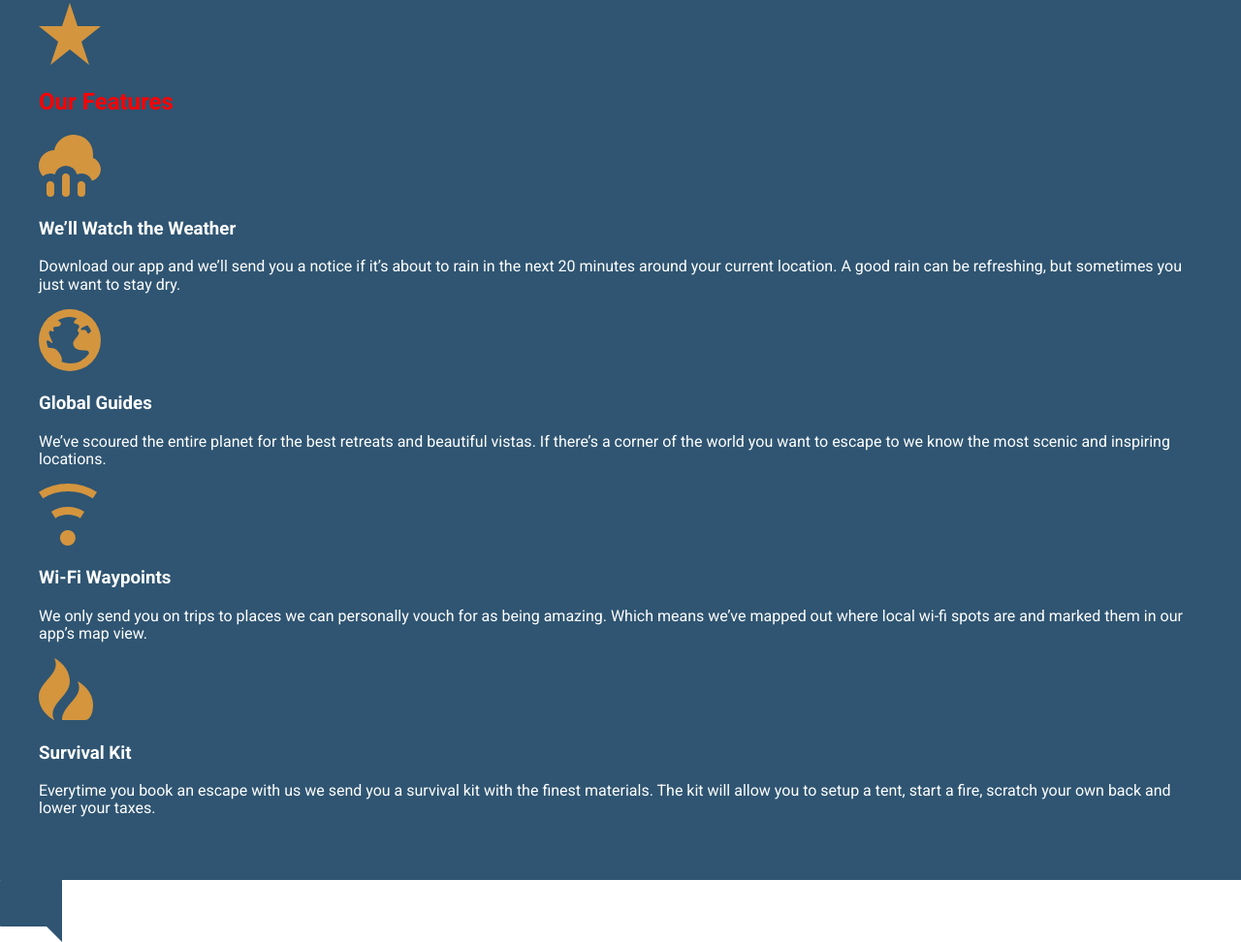
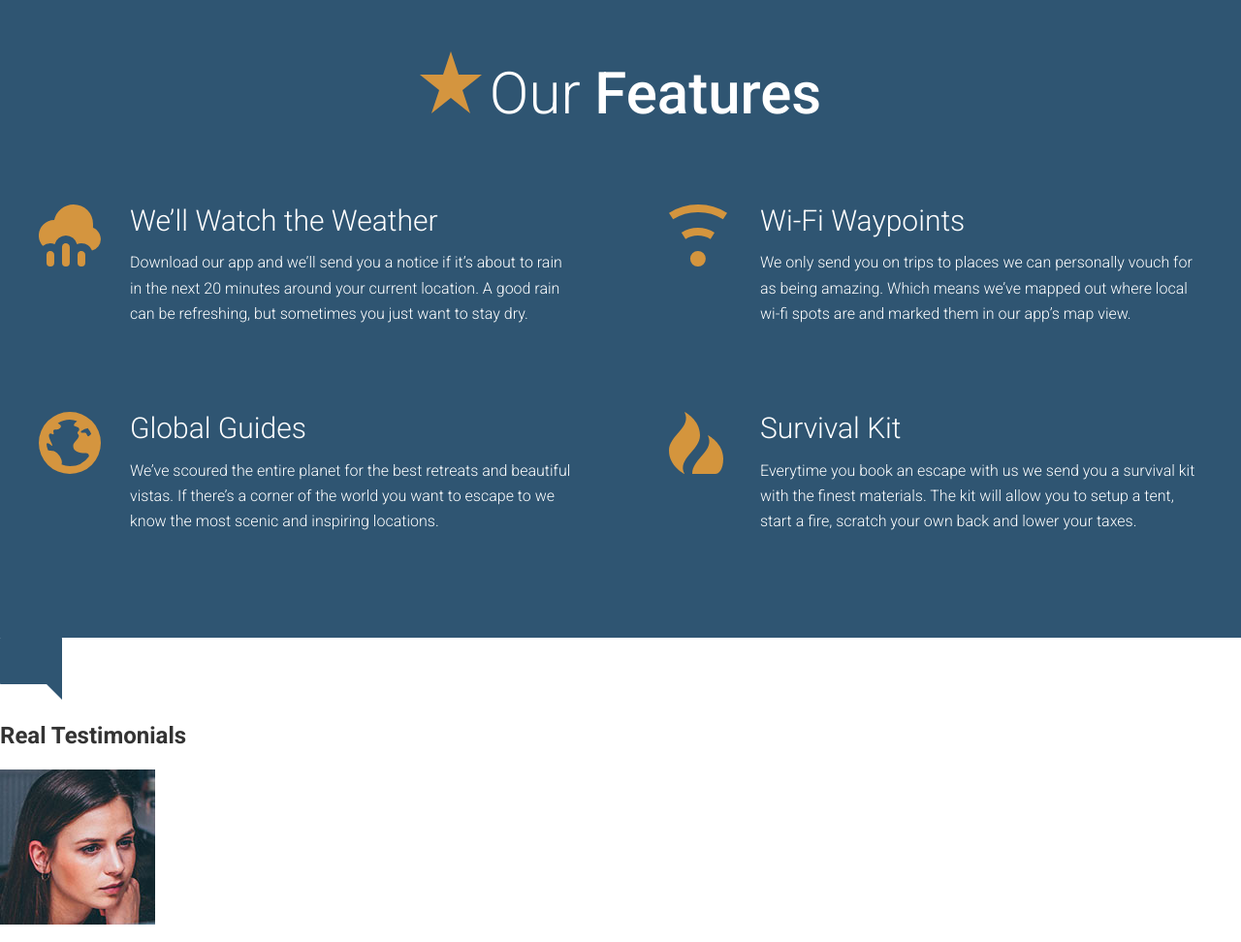
Before and after one commit to Git-A-Dmitry/web-travel, a website: page src/index.html in a window 1280 px wide. Shown: the part 2180-3152 px from the top of the page at 97% size. Drawn offline with nearby package versions, Linux system fonts and the light colour scheme; files that its build step writes are made by us from their sources.

Commit message:
feature elements

```diff
--- a/src/index.html
+++ b/src/index.html
@@ -77,20 +77,37 @@
 
     <div id="features" class="page-section page-section--blue">
       <div class="wrapper">
-        <img src="assets/images/icons/star.svg" />
-        <h2>Our Features</h2>
-        <img src="assets/images/icons/rain.svg" />
-        <h3>We&rsquo;ll Watch the Weather</h3>
-        <p>Download our app and we&rsquo;ll send you a notice if it&rsquo;s about to rain in the next 20 minutes around your current location. A good rain can be refreshing, but sometimes you just want to stay dry.</p>
-        <img src="assets/images/icons/globe.svg" />
-        <h3>Global Guides</h3>
-        <p>We&rsquo;ve scoured the entire planet for the best retreats and beautiful vistas. If there&rsquo;s a corner of the world you want to escape to we know the most scenic and inspiring locations.</p>
-        <img src="assets/images/icons/wifi.svg" />
-        <h3>Wi-Fi Waypoints</h3>
-        <p>We only send you on trips to places we can personally vouch for as being amazing. Which means we&rsquo;ve mapped out where local wi-fi spots are and marked them in our app&rsquo;s map view.</p>
-        <img src="assets/images/icons/fire.svg" />
-        <h3>Survival Kit</h3>
-        <p>Everytime you book an escape with us we send you a survival kit with the finest materials. The kit will allow you to setup a tent, start a fire, scratch your own back and lower your taxes.</p>
+        <h2 class="section-title"><img class="section-title__icon" src="assets/images/icons/star.svg" />Our <strong>Features</strong></h2>
+
+        <div class="row row--gutters-large generic-content-container">
+          <div class="row__medium-6">
+            <div class="feature-item">
+              <img class="feature-item__icon" src="assets/images/icons/rain.svg" />
+              <h3 class="feature-item__title">We&rsquo;ll Watch the Weather</h3>
+              <p>Download our app and we&rsquo;ll send you a notice if it&rsquo;s about to rain in the next 20 minutes around your current location. A good rain can be refreshing, but sometimes you just want to stay dry.</p>
+            </div>
+
+            <div class="feature-item">
+              <img class="feature-item__icon" src="assets/images/icons/globe.svg" />
+              <h3 class="feature-item__title">Global Guides</h3>
+              <p>We&rsquo;ve scoured the entire planet for the best retreats and beautiful vistas. If there&rsquo;s a corner of the world you want to escape to we know the most scenic and inspiring locations.</p>
+            </div>
+          </div>
+
+          <div class="row__medium-6">
+            <div class="feature-item">
+              <img class="feature-item__icon" src="assets/images/icons/wifi.svg" />
+              <h3 class="feature-item__title">Wi-Fi Waypoints</h3>
+              <p>We only send you on trips to places we can personally vouch for as being amazing. Which means we&rsquo;ve mapped out where local wi-fi spots are and marked them in our app&rsquo;s map view.</p>
+            </div>
+
+            <div class="feature-item">
+              <img class="feature-item__icon" src="assets/images/icons/fire.svg" />
+              <h3 class="feature-item__title">Survival Kit</h3>
+              <p>Everytime you book an escape with us we send you a survival kit with the finest materials. The kit will allow you to setup a tent, start a fire, scratch your own back and lower your taxes.</p>
+            </div>
+          </div>
+        </div>
       </div>
     </div>
 
--- /dev/null
+++ b/src/scss/_feature-item.scss
@@ -0,0 +1,16 @@
+.feature-item {
+  position: relative;
+  padding-left: 94px;
+  padding-bottom: 2.5rem;
+
+  &__icon {
+    position: absolute;
+    left: 0;
+  }
+
+  &__title {
+    font-size: 1.875rem;
+    font-weight: 300;
+    margin-bottom: 0.8rem;
+  }
+}
--- a/src/scss/_generic-content.scss
+++ b/src/scss/_generic-content.scss
@@ -1,8 +1,9 @@
 .generic-content-container {
   p {
+    font-weight: 300;
     line-height: 1.65;
     // font-size: 1.125rem;
-    margin: 1.8rem 0;
+    margin: 0 0 1.8rem 0;
 
     @media (min-width: 530px) {
       margin-bottom: 1.125rem;
--- a/src/scss/_large-hero.scss
+++ b/src/scss/_large-hero.scss
@@ -42,7 +42,3 @@
     @include atSmall($font: 1.875rem);
   }
 }
-
-h2 {
-  color: red;
-}
--- a/src/scss/_row.scss
+++ b/src/scss/_row.scss
@@ -5,8 +5,16 @@
     margin-right: -65px;
   }
 
+  &--gutters-large {
+    margin-right: -100px;
+  }
+
   &--gutters > div {
     padding-right: 65px;
+  }
+
+  &--gutters-large > div {
+    padding-right: 100px;
   }
 
   &__b-margin-until-medium {
@@ -27,6 +35,11 @@
       width: 37%;
     }
 
+    &__medium-6 {
+      float: left;
+      width: 50%;
+    }
+
     &__medium-8 {
       float: left;
       width: 66.66%;
@@ -36,6 +49,6 @@
       width: 63%;
     }
 
-    background-color: aliceblue;
+    // background-color: aliceblue;
   }
 }
--- /dev/null
+++ b/src/scss/_section-title.scss
@@ -0,0 +1,25 @@
+.section-title {
+  font-size: 2.55rem;
+  font-weight: 300;
+  text-align: center;
+  @include atSmall($font: 3.75rem);
+
+  strong {
+    font-weight: 500;
+  }
+
+  &__icon {
+    margin-right: 0.5rem;
+    display: block;
+    margin-left: auto;
+    margin-right: auto;
+    margin-bottom: 0.6rem;
+
+    @media (min-width: 530px) {
+      margin-right: 0.5rem;
+      margin-left: 0;
+      margin-bottom: 0;
+      display: inline-block;
+    }
+  }
+}
--- a/src/scss/style.scss
+++ b/src/scss/style.scss
@@ -5,6 +5,8 @@
 @import './headline';
 @import './row';
 @import './generic-content';
+@import './section-title';
+@import './feature-item';
 
 // Global Rules
 body {
```
